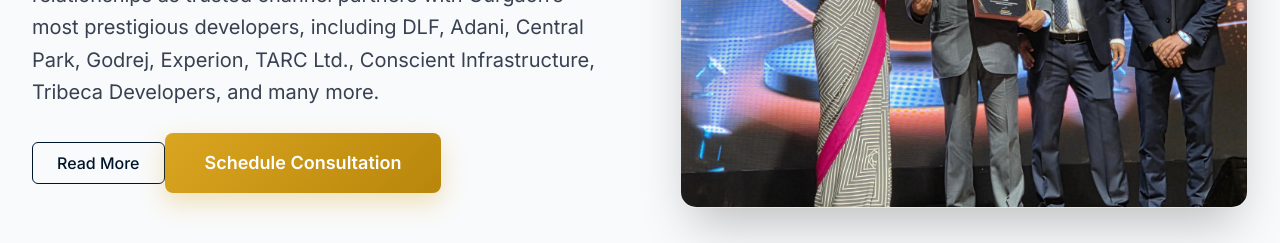
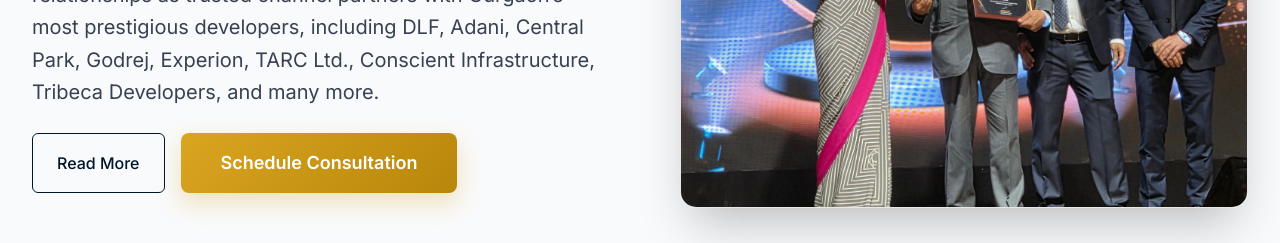
Before and after one commit to Krishna171205/final-frontend, a React (Vite) app: page / in a window 1280 px wide. Shown: the part 1320-1563 px from the top of the page. Built offline with nearby package versions, Linux system fonts and the light colour scheme; no server answers.

Commit message:
adding gap between read more and etc button

```diff
--- a/src/pages/home/page.tsx
+++ b/src/pages/home/page.tsx
@@ -796,31 +796,19 @@ const handleContactSubmit = (e: React.FormEvent) => {
                   Conscient Infrastructure, Tribeca Developers, and many more.
                 </p>
 
+              <div className="flex flex-wrap gap-4 mt-4">
                 {/* Small Read More Button */}
                 <HashLink
                   to="/about#company-story"
-                  className="inline-block mt-2 px-6 py-2 rounded-md text-base font-medium cursor-pointer transition-colors border border-navy-900 text-navy-900 hover:bg-navy-900 hover:text-white"
+                  className="flex items-center justify-center px-6 py-2 rounded-md text-base font-medium cursor-pointer transition-colors border border-navy-900 text-navy-900 hover:bg-navy-900 hover:text-white"
                 >
                   Read More
                 </HashLink>
 
-                {/* Stats */}
-                {/* <div className="grid grid-cols-2 gap-8 my-12">
-                  <div className="text-center p-6 bg-white rounded-xl border border-gray-200 shadow-card">
-                    <div className="text-3xl font-bold text-navy-900 mb-2">800+</div>
-                    <div className="text-gray-700 font-medium">Properties Sold</div>
-                  </div>
-                  <div className="text-center p-6 bg-white rounded-xl border border-gray-200 shadow-card">
-                    <div className="text-3xl font-bold text-navy-900 mb-2">2500Cr+</div>
-                    <div className="text-gray-700 font-medium">Sales Volume</div>
-                  </div>
-                </div> */}
-
-
-                {/* Schedule Button (unchanged) */}
+                {/* Schedule Button */}
                 <button
                   onClick={() => setShowConsultationForm(true)}
-                  className="text-white px-10 py-4 rounded-lg text-lg font-semibold whitespace-nowrap cursor-pointer transition-colors shadow-lg"
+                  className="flex items-center justify-center text-white px-10 py-4 rounded-lg text-lg font-semibold whitespace-nowrap cursor-pointer transition-colors shadow-lg"
                   style={{
                     background: "linear-gradient(135deg, #DAA520, #B8860B)",
                     boxShadow: "0 10px 25px rgba(218, 165, 32, 0.3)",
@@ -828,6 +816,10 @@ const handleContactSubmit = (e: React.FormEvent) => {
                 >
                   Schedule Consultation
                 </button>
+              </div>
+
+
+
               </div>
 
               {/* Right Image */}
```
